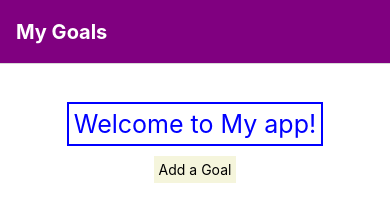
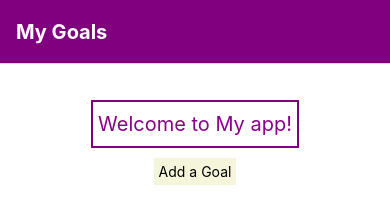
Before and after one commit to xilu56/CS5520, a React Native app: screen /Home in a window 390 px wide. Shown: the top 198 px of the page. Built offline with nearby package versions, Linux system fonts and the light colour scheme; no server answers; the database is empty.

Commit message:
Refactor Header component to dynamically adjust font size and padding based on window dimensions

```diff
--- a/Components/Header.js
+++ b/Components/Header.js
@@ -1,19 +1,32 @@
-import { StyleSheet, Text, View } from "react-native";
+import {
+  StyleSheet,
+  Text,
+  useWindowDimensions,
+  Dimensions,
+  View,
+} from "react-native";
 import React from "react";
+const windowWidth = Dimensions.get("window").width;
+const windowHeight = Dimensions.get("window").height;
+
 export default function Header({ name }) {
+  const { width, height } = useWindowDimensions();
+  console.log(width);
   return (
     <View>
       {/* use the prop here */}
-      <Text style={styles.text}>Welcome to {name}</Text>
+      <Text style={[styles.text, { paddingVertical: height < 415 ? 0 : 10 }]}>
+        Welcome to {name}
+      </Text>
     </View>
   );
 }
 
 const styles = StyleSheet.create({
   text: {
-    color: "blue",
-    fontSize: 25,
-    borderColor: "blue",
+    color: "darkmagenta",
+    fontSize: windowWidth < 400 ? 20 : 26,
+    borderColor: "purple",
     borderWidth: 2,
     padding: 5,
     marginBottom: 10,
--- a/app.json
+++ b/app.json
@@ -3,7 +3,7 @@
     "name": "Fall2024",
     "slug": "Fall2024",
     "version": "1.0.0",
-    "orientation": "portrait",
+    "orientation": "default",
     "icon": "./assets/icon.png",
     "userInterfaceStyle": "light",
     "splash": {
```
